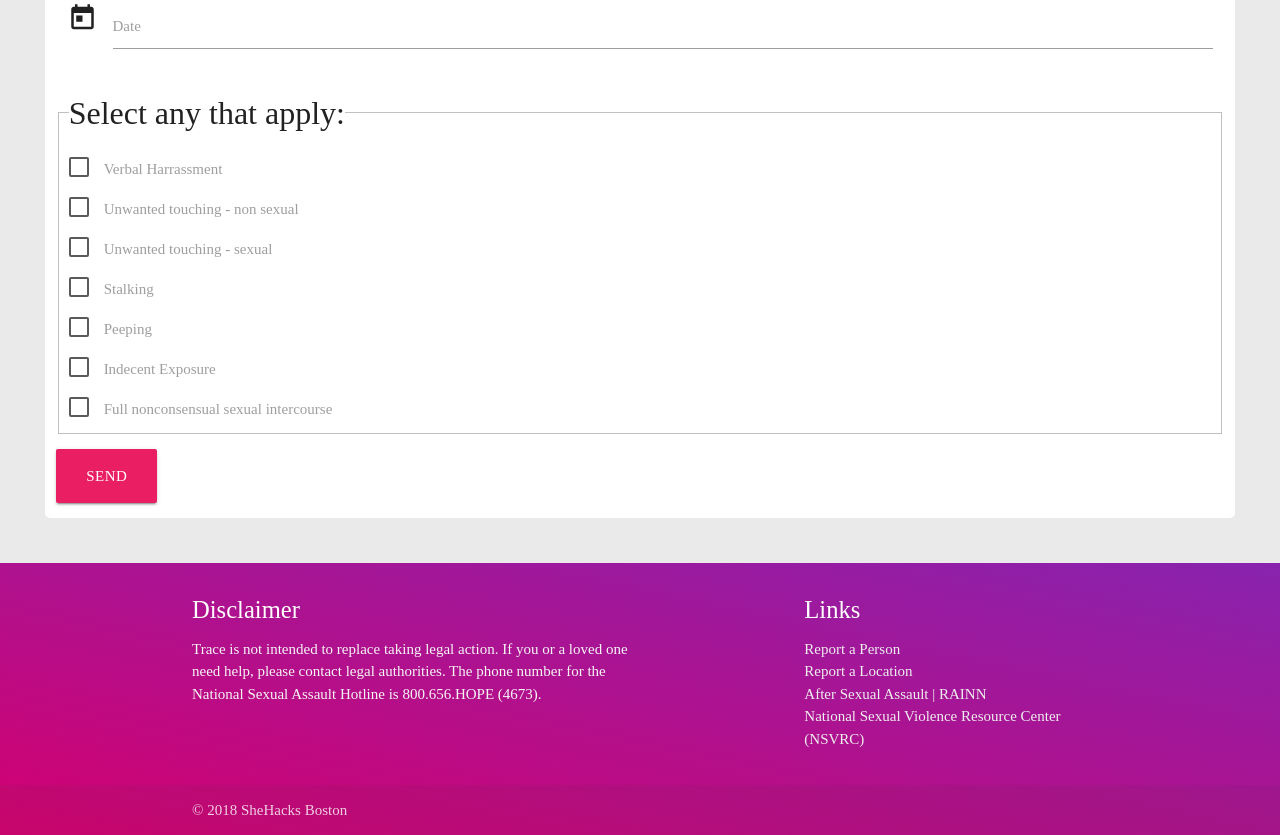
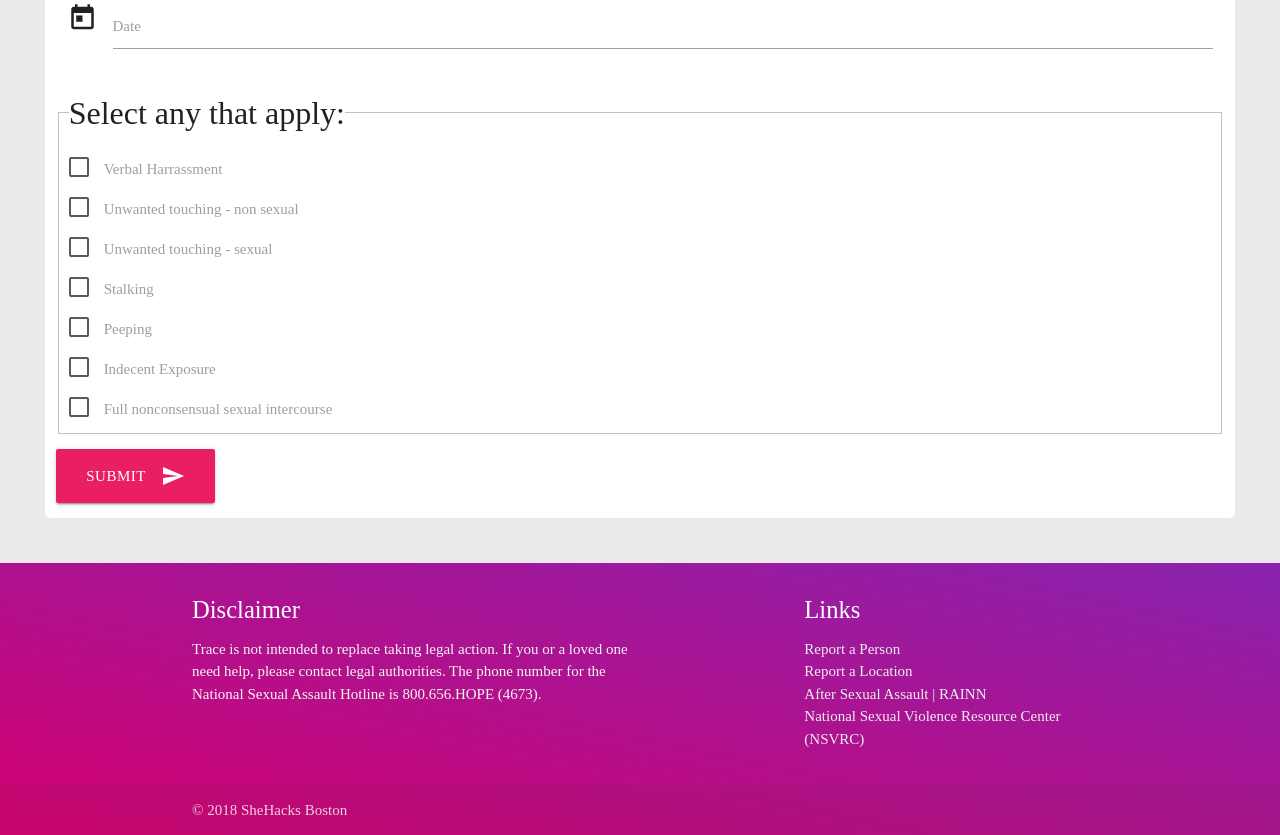
Before and after one commit to samklemm/trace, a website: page personreport.html in a window 1280 px wide. Shown: the part 593-1428 px from the top of the page. Drawn offline with nearby package versions, Linux system fonts and the light colour scheme; a web font is replaced by a local one.

Commit message:
try fix2

```diff
--- a/personreport.html
+++ b/personreport.html
@@ -104,7 +104,7 @@
         </p>
       </fieldset>
       <button class="btn btn-large pink waves-effect waves-light btn-submit" type="submit" name="action"
-              onclick="exportFromPerson();>Submit
+              onclick="exportFromPerson()">Submit
       <i class="material-icons right white-text">send</i>
     </button>
     </form>
@@ -114,7 +114,6 @@
 
 
   <div id="sendmessage" hidden> Your message has been sent successfully. Thank you. </div>
-
 
 
          <footer class="page-footer footer-gradient">
```
